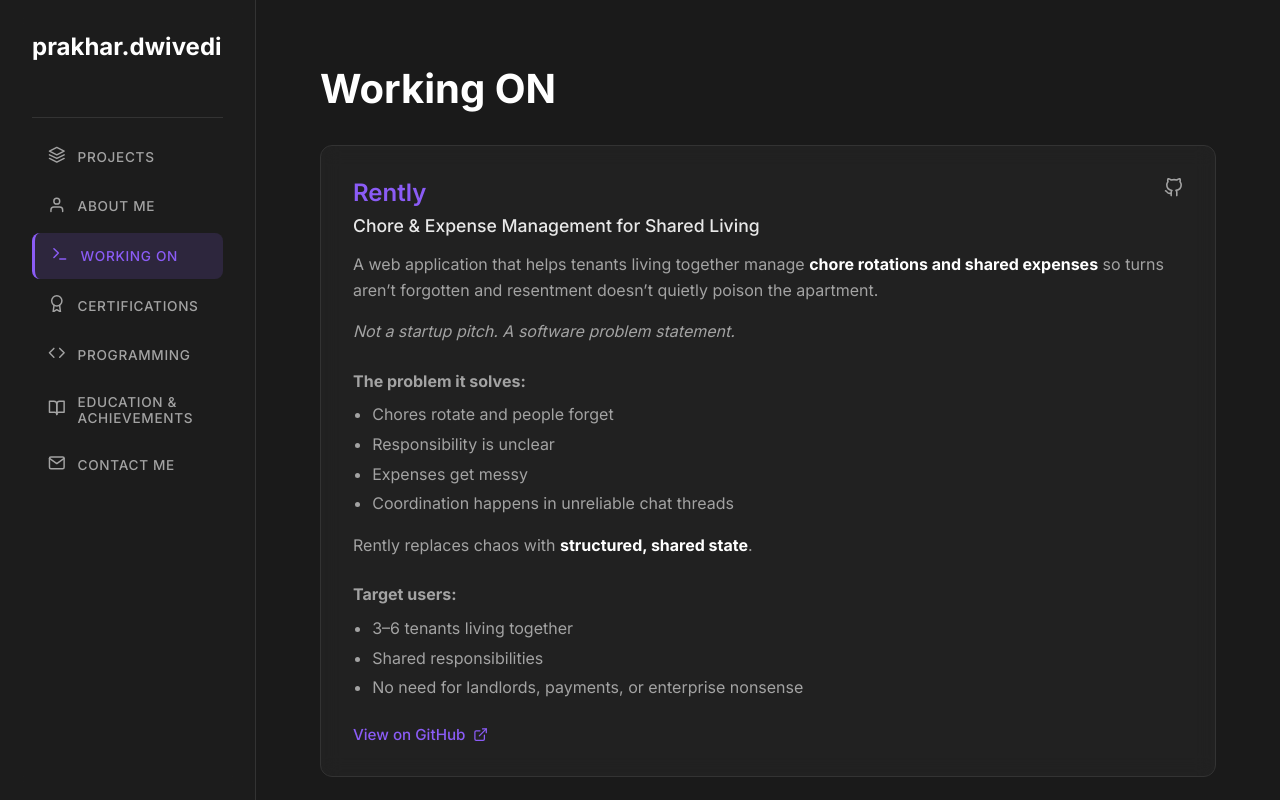
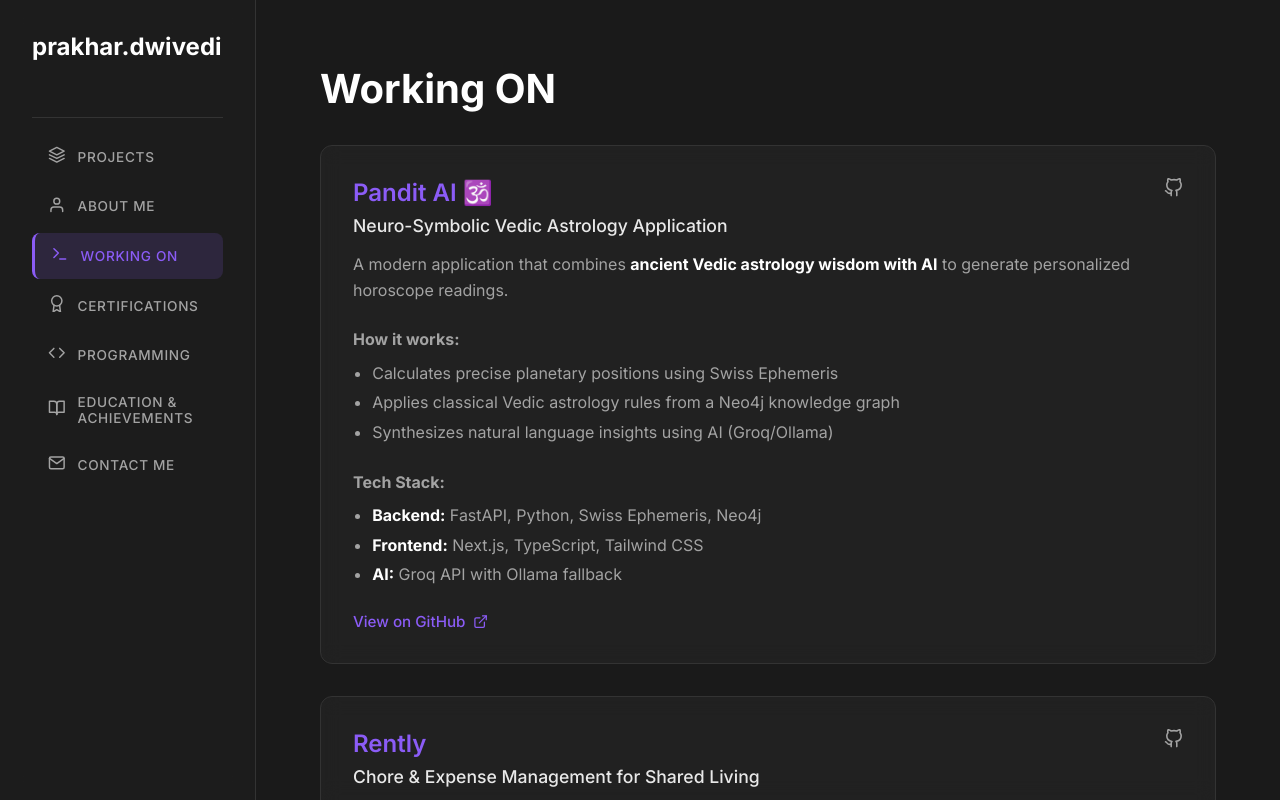
Before and after one commit to prakharDvedi/portfolio, a Next.js app: page /experience in a window 1280 px wide. Built offline with nearby package versions, Linux system fonts and the light colour scheme.

Commit message:
modified working on

```diff
--- a/src/app/experience/page.tsx
+++ b/src/app/experience/page.tsx
@@ -6,6 +6,51 @@
 
 export default function Experience() {
   const items = [
+    {
+      title: "Pandit AI 🕉️",
+      subtitle: "Neuro-Symbolic Vedic Astrology Application",
+      description: (
+        <>
+          <p>
+            A modern application that combines{" "}
+            <strong>ancient Vedic astrology wisdom with AI</strong> to generate
+            personalized horoscope readings.
+          </p>
+          <h4 style={{ marginTop: "1.5rem", marginBottom: "0.5rem" }}>
+            How it works:
+          </h4>
+          <ul style={{ paddingLeft: "1.2rem", marginBottom: "1rem" }}>
+            <li>
+              Calculates precise planetary positions using Swiss Ephemeris
+            </li>
+            <li>
+              Applies classical Vedic astrology rules from a Neo4j knowledge
+              graph
+            </li>
+            <li>
+              Synthesizes natural language insights using AI (Groq/Ollama)
+            </li>
+          </ul>
+          <h4 style={{ marginTop: "1.5rem", marginBottom: "0.5rem" }}>
+            Tech Stack:
+          </h4>
+          <ul style={{ paddingLeft: "1.2rem" }}>
+            <li>
+              <strong>Backend:</strong> FastAPI, Python, Swiss Ephemeris, Neo4j
+            </li>
+            <li>
+              <strong>Frontend:</strong> Next.js, TypeScript, Tailwind CSS
+            </li>
+            <li>
+              <strong>AI:</strong> Groq API with Ollama fallback
+            </li>
+          </ul>
+        </>
+      ),
+      link: "https://github.com/prakharDvedi/PanditAI",
+      linkText: "View on GitHub",
+      icon: <FiGithub />,
+    },
     {
       title: "Rently",
       subtitle: "Chore & Expense Management for Shared Living",
@@ -16,9 +61,6 @@
             <strong>chore rotations and shared expenses</strong> so turns aren’t
             forgotten and resentment doesn’t quietly poison the apartment.
           </p>
-          <p style={{ marginTop: "1rem" }}>
-            <em>Not a startup pitch. A software problem statement.</em>
-          </p>
           <h4 style={{ marginTop: "1.5rem", marginBottom: "0.5rem" }}>
             The problem it solves:
           </h4>
@@ -28,10 +70,6 @@
             <li>Expenses get messy</li>
             <li>Coordination happens in unreliable chat threads</li>
           </ul>
-          <p>
-            Rently replaces chaos with <strong>structured, shared state</strong>
-            .
-          </p>
           <h4 style={{ marginTop: "1.5rem", marginBottom: "0.5rem" }}>
             Target users:
           </h4>
```
Also changed, not shown: src/app/page.tsx (+8 -4 lines).
